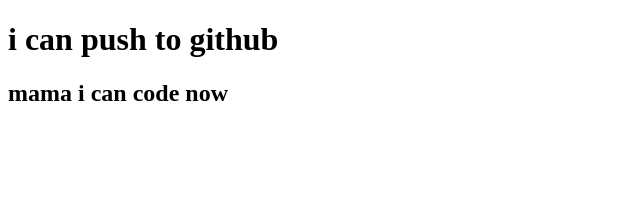
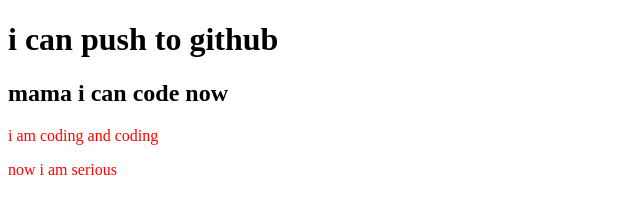
Before and after one commit to onexdhar2/my-test-repo, a plain HTML site: page index.html in a window 1280 px wide. Shown: the whole page, without its empty margins (0-640 px from the left). Drawn offline with Linux system fonts and the light colour scheme.

Commit message:
styles added

```diff
--- a/index.html
+++ b/index.html
@@ -5,9 +5,12 @@
     <meta http-equiv="X-UA-Compatible" content="IE=edge">
     <meta name="viewport" content="width=device-width, initial-scale=1.0">
     <title>My test repo</title>
+    <link rel="stylesheet" href="style.css">
 </head>
 <body>
     <h1>i can push to github</h1>
     <h2>mama i can code now</h2>
+    <p>i am coding and coding</p>
+    <p>now i am serious</p>
 </body>
 </html>
--- /dev/null
+++ b/style.css
@@ -0,0 +1,3 @@
+p{
+    color: red;
+}
```
